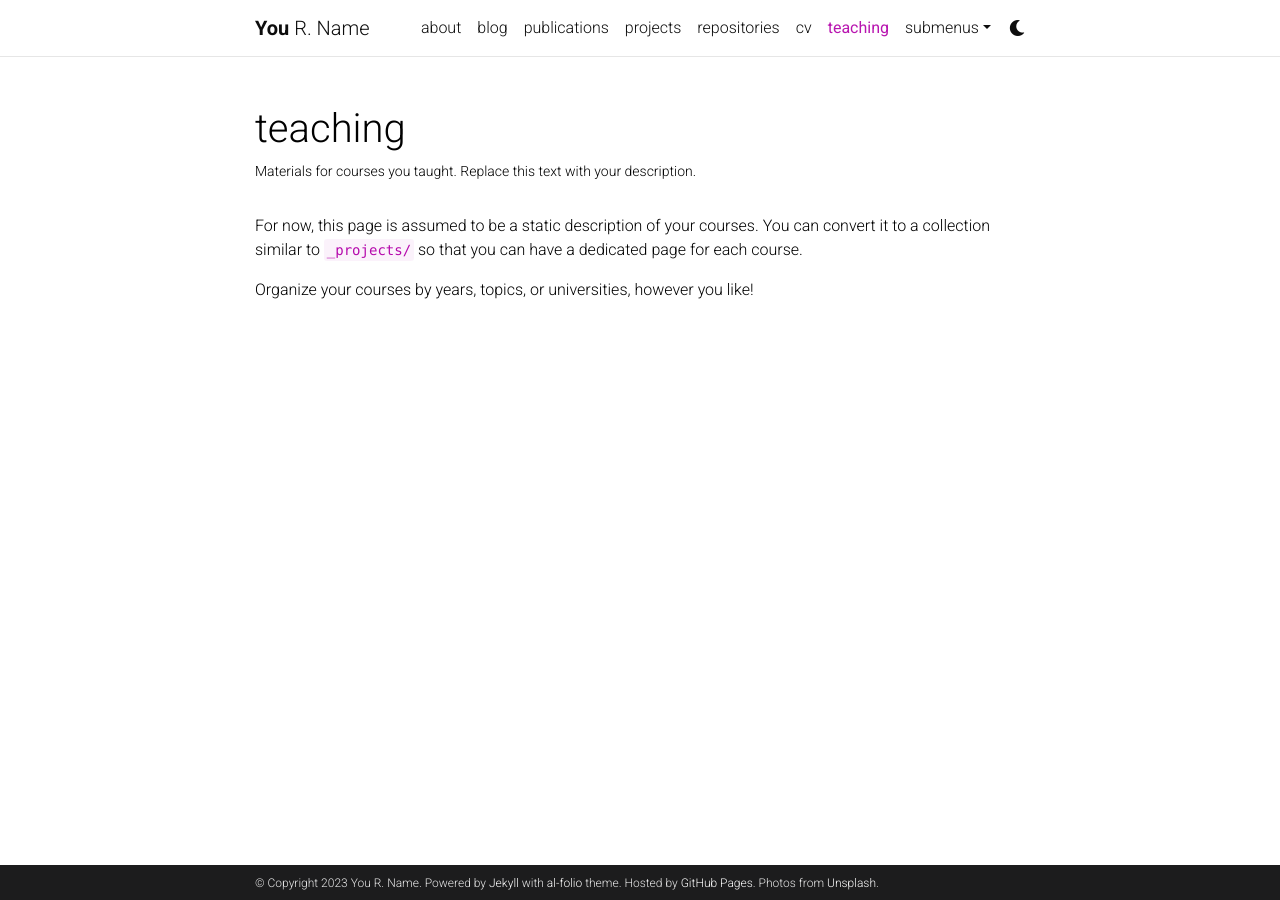
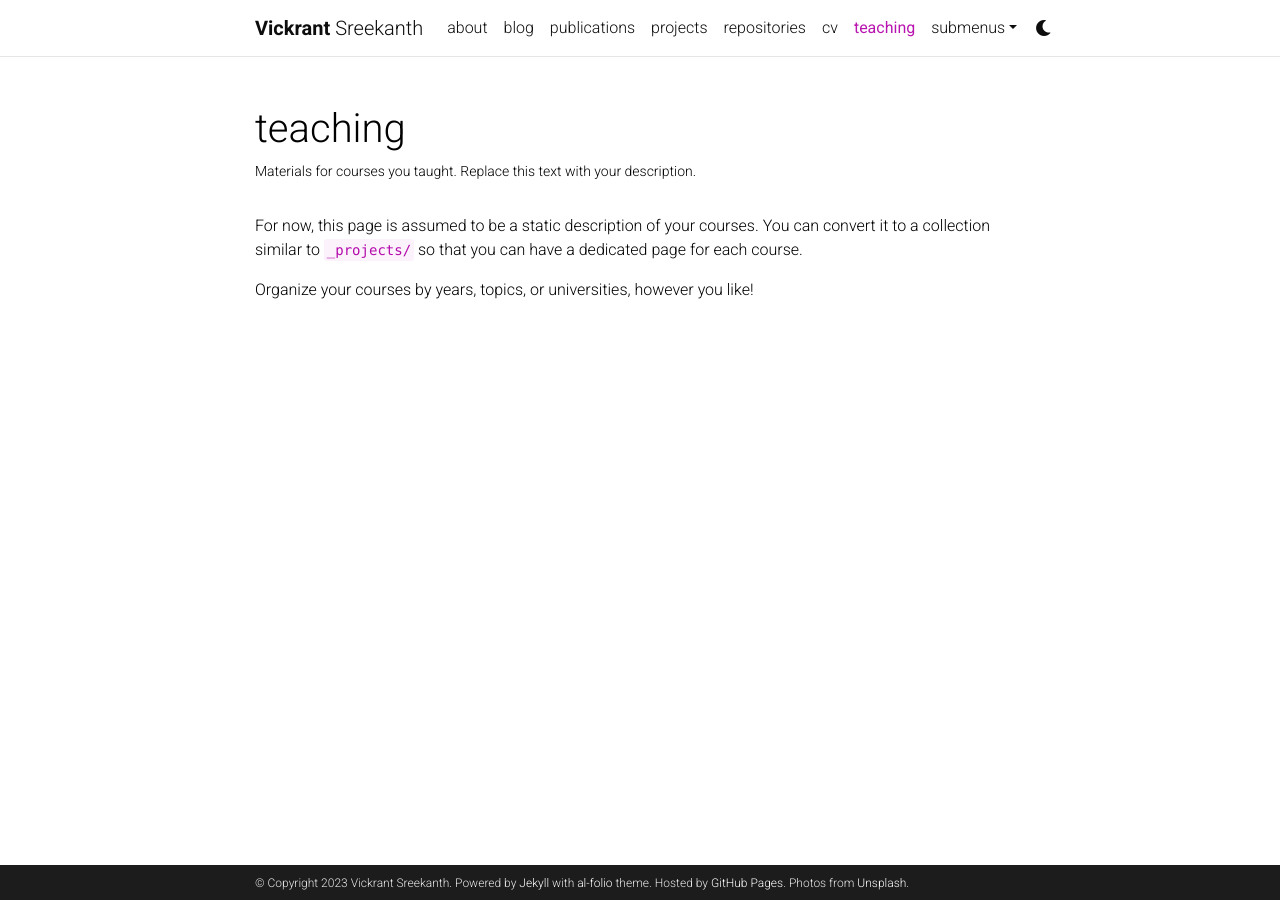
Before and after one commit to vcxrant/website, a Jekyll site: the page built from _pages/teaching.md, in a window 1280 px wide. Built offline with Jekyll 4.4.1, drawn with Linux system fonts in a browser that asks for light colours; comment, search, counter and statistics services are not loaded; a style sheet for code colours, icons or effects is not loaded.

Commit message:
Update _config.yml

```diff
--- a/_config.yml
+++ b/_config.yml
@@ -3,10 +3,10 @@
 # -----------------------------------------------------------------------------
 
 title: blank # the website title (if blank, full name will be used instead)
-first_name: You
-middle_name: R.
-last_name: Name
-email: you@example.com
+first_name: Vickrant
+middle_name:
+last_name: Sreekanth
+email: sreevickrant@gmail.com
 description: > # the ">" symbol means to ignore newlines until "footer_text:"
   A simple, whitespace theme for academics. Based on [*folio](https://github.com/bogoli/-folio) design.
 footer_text: >
@@ -18,8 +18,8 @@ keywords: jekyll, jekyll-theme, academic-website, portfolio-website  # add your
 lang: en # the language of your site (for example: en, fr, cn, ru, etc.)
 icon: ⚛️  # the emoji used as the favicon (alternatively, provide image name in /assets/img/)
 
-url: https://alshedivat.github.io # the base hostname & protocol for your site
-baseurl: /al-folio # the subpath of your site, e.g. /blog/
+url: https://vcxrant.github.io # the base hostname & protocol for your site
+baseurl: /website/ # the subpath of your site, e.g. /blog/
 last_updated: false # set to true if you want to display last updated in the footer
 impressum_path:  # set to path to include impressum link in the footer, use the same path as permalink in a page, helps to conform with EU GDPR
 
```
